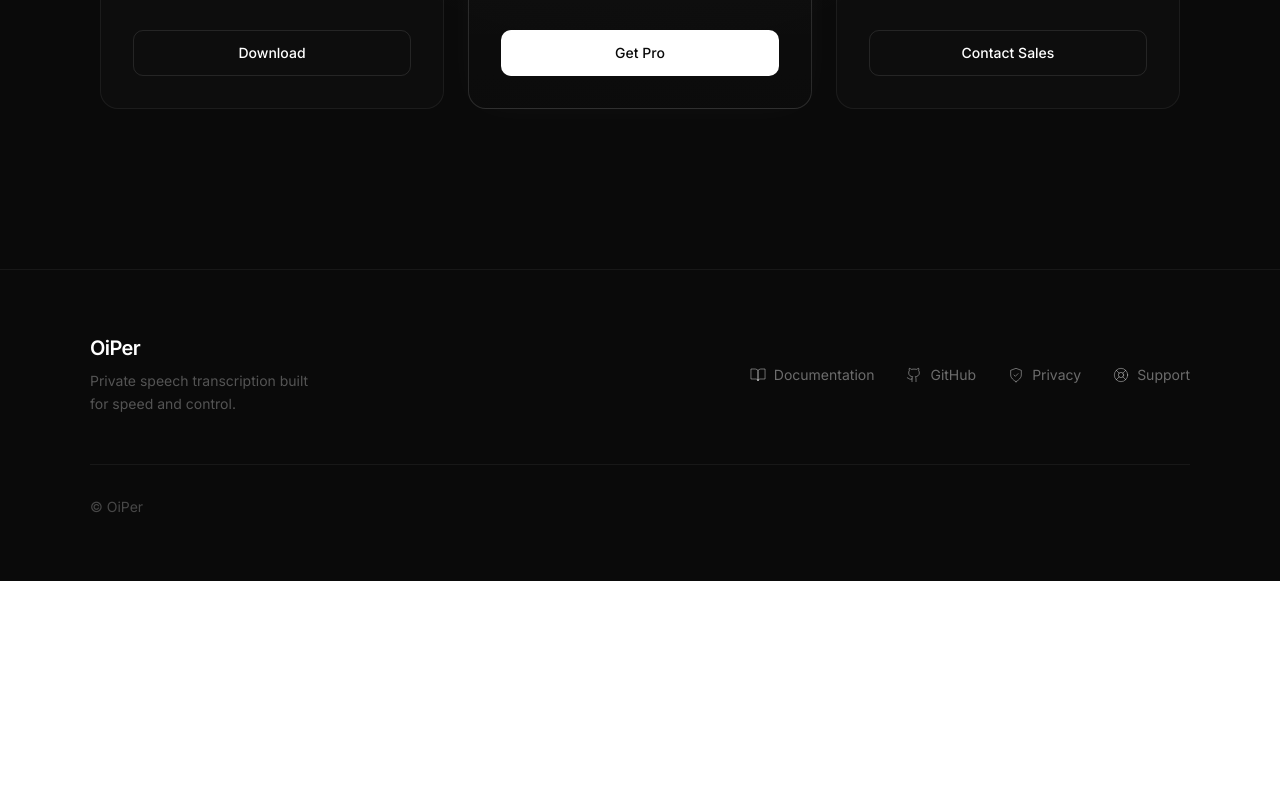
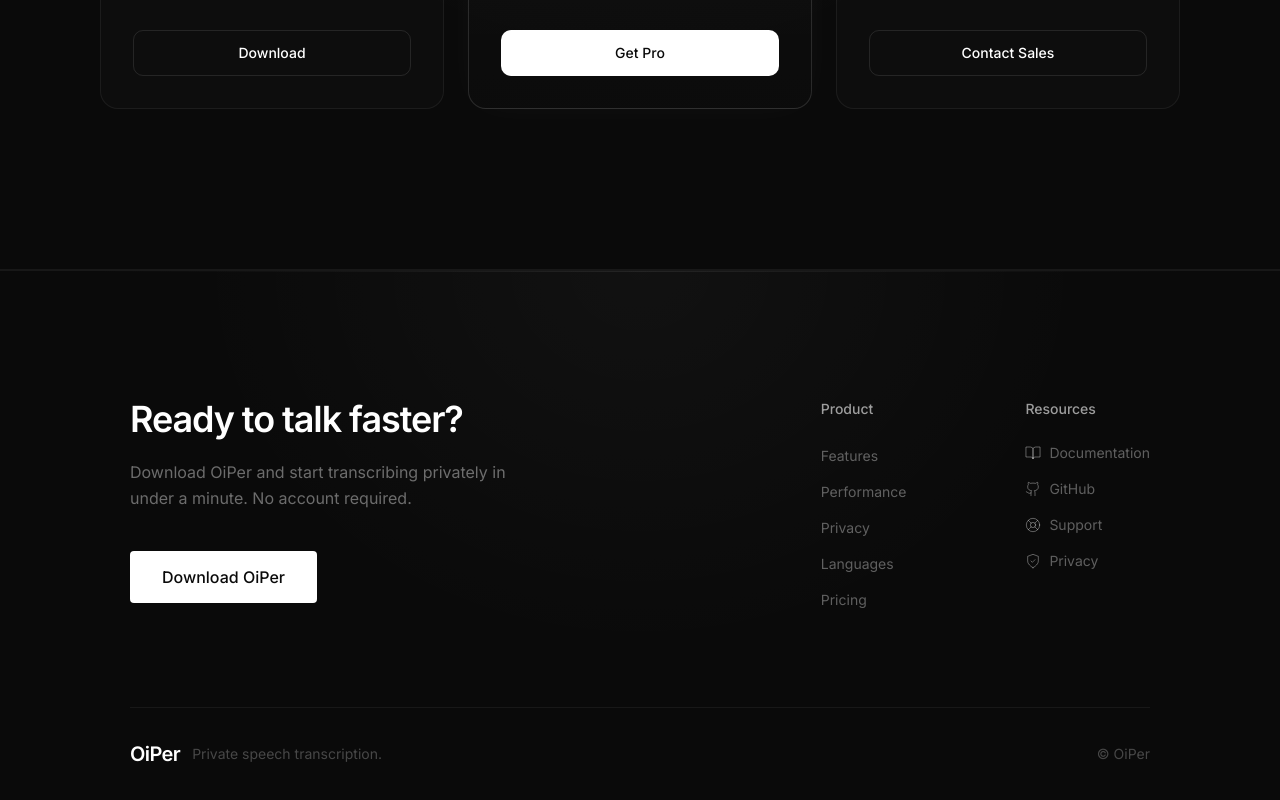
Before and after one commit to oiper/oiper-web, a Next.js app: page / in a window 1280 px wide. Shown: the part 5793-6593 px from the top of the page. Before the commit the page ends 6374 px from the top, so only its background shows below. Built offline with nearby package versions, Linux system fonts and the light colour scheme.

Commit message:
refactor: restructure FooterSection with improved link organization and layout

```diff
--- a/src/features/landing-page/components/footer-section.tsx
+++ b/src/features/landing-page/components/footer-section.tsx
@@ -2,40 +2,92 @@
 
 import { BookOpen, Github, LifeBuoy, ShieldCheck } from 'lucide-react'
 
-const links = [
+const productLinks = [
+  { label: 'Features', href: '#features' },
+  { label: 'Performance', href: '#performance' },
+  { label: 'Privacy', href: '#privacy' },
+  { label: 'Languages', href: '#languages' },
+  { label: 'Pricing', href: '#pricing' },
+]
+
+const resourceLinks = [
   { icon: BookOpen, label: 'Documentation', href: '/docs' },
   { icon: Github, label: 'GitHub', href: 'https://github.com' },
+  { icon: LifeBuoy, label: 'Support', href: '/support' },
   { icon: ShieldCheck, label: 'Privacy', href: '/privacy' },
-  { icon: LifeBuoy, label: 'Support', href: '/support' },
 ]
 
 export function FooterSection() {
   return (
-    <footer className="bg-[#0a0a0a] px-6 py-16 sm:px-10">
-      <div className="mx-auto max-w-[1100px]">
-        <div className="flex flex-col items-start justify-between gap-10 sm:flex-row sm:items-center">
+    <footer className="relative overflow-hidden border-t border-white/[0.06] bg-[#0a0a0a]">
+      <div className="pointer-events-none absolute inset-0">
+        <div className="absolute inset-0 bg-[radial-gradient(ellipse_at_50%_0%,rgba(255,255,255,0.03),transparent_50%)]" />
+      </div>
+
+      <div className="relative mx-auto max-w-[1100px] px-6 pt-24 pb-12 sm:px-10 sm:pt-32">
+        <div className="absolute inset-x-0 top-0 h-px bg-gradient-to-r from-transparent via-white/[0.08] to-transparent" />
+
+        <div className="flex flex-col gap-16 lg:flex-row lg:items-start lg:justify-between">
+          <div className="max-w-[400px]">
+            <h2 className="text-3xl font-semibold tracking-[-0.03em] text-white sm:text-4xl">
+              Ready to talk faster?
+            </h2>
+            <p className="mt-5 text-base leading-relaxed text-white/40">
+              Download OiPer and start transcribing privately in under a minute.
+              No account required.
+            </p>
+            <a
+              href="/download"
+              className="mt-10 inline-flex h-[52px] items-center justify-center rounded bg-white px-8 text-base font-medium text-[#0a0a0a] hover:bg-white/90"
+            >
+              Download OiPer
+            </a>
+          </div>
+
+          <div className="grid grid-cols-2 gap-12 sm:gap-20">
             <div>
-            <p className="text-xl font-semibold tracking-[-0.03em] text-white">
-              OiPer
-            </p>
-            <p className="mt-2 max-w-[240px] text-sm leading-relaxed text-white/30">
-              Private speech transcription built for speed and control.
-            </p>
+              <p className="text-sm font-medium text-white/60">Product</p>
+              <ul className="mt-6 space-y-3">
+                {productLinks.map((link) => (
+                  <li key={link.label}>
+                    <a
+                      href={link.href}
+                      className="text-sm text-white/35 hover:text-white/80"
+                    >
+                      {link.label}
+                    </a>
+                  </li>
+                ))}
+              </ul>
             </div>
-          <div className="flex flex-wrap items-center gap-x-8 gap-y-4 text-sm text-white/40">
-            {links.map((link) => (
+            <div>
+              <p className="text-sm font-medium text-white/60">Resources</p>
+              <ul className="mt-6 space-y-3">
+                {resourceLinks.map((link) => (
+                  <li key={link.label}>
                     <a
-                key={link.label}
                       href={link.href}
-                className="inline-flex items-center gap-2 hover:text-white"
+                      className="inline-flex items-center gap-2 text-sm text-white/35 hover:text-white/80"
                     >
                       <link.icon className="size-4" strokeWidth={1.5} />
                       {link.label}
                     </a>
+                  </li>
                 ))}
+              </ul>
             </div>
           </div>
-        <div className="mt-12 border-t border-white/[0.06] pt-8">
+        </div>
+
+        <div className="mt-24 flex flex-col items-start justify-between gap-6 border-t border-white/[0.06] pt-8 sm:flex-row sm:items-center">
+          <div className="flex items-center gap-3">
+            <span className="text-xl font-semibold tracking-[-0.03em] text-white">
+              OiPer
+            </span>
+            <span className="text-sm text-white/25">
+              Private speech transcription.
+            </span>
+          </div>
           <p className="text-sm text-white/25">© OiPer</p>
         </div>
       </div>
```
Lines whose indentation alone changed are shown as unchanged.
